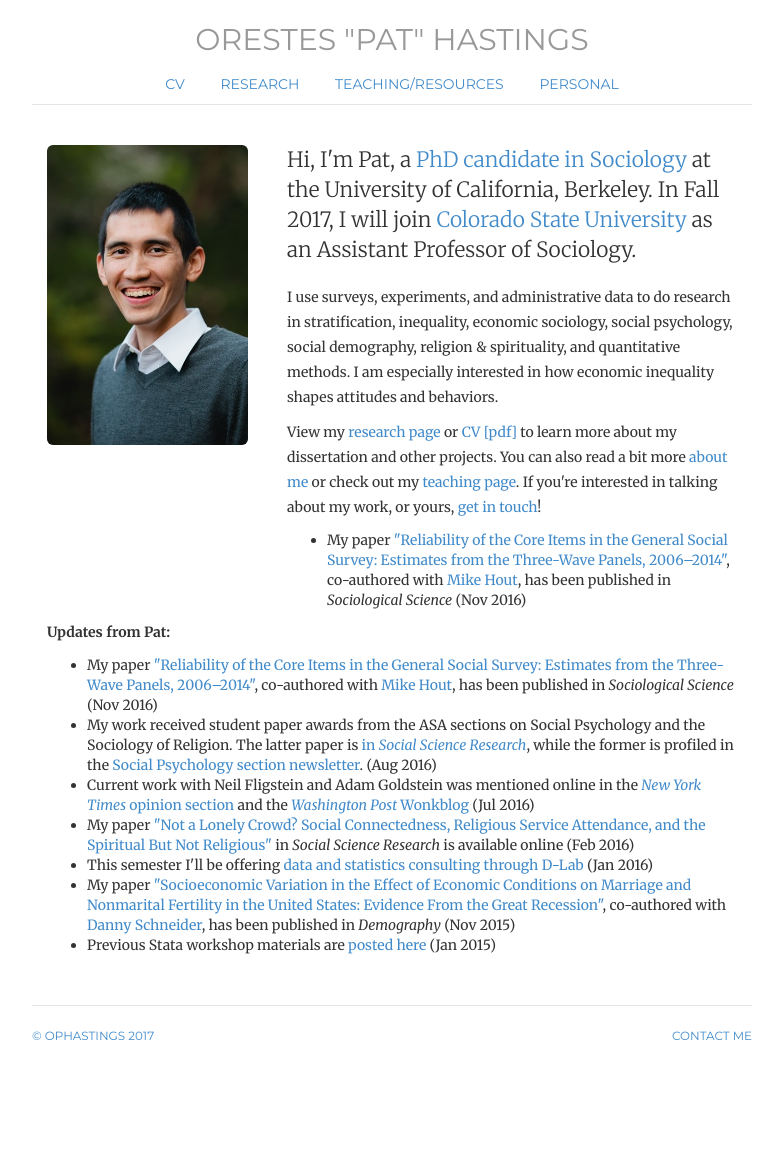
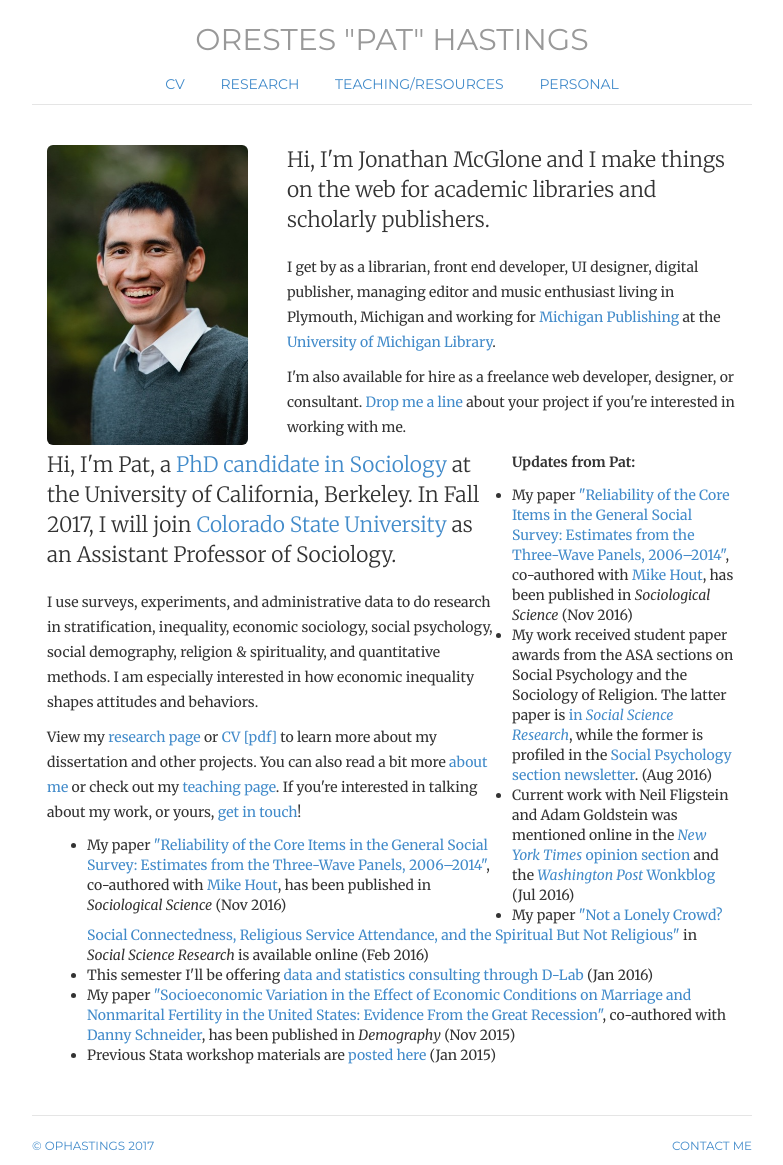
Before and after one commit to ophastings/ophastings.github.io, a Jekyll site: the page built from index.html, in a window 1280 px wide. Shown: the whole page, without its empty margins (248-1031 px from the left). Built offline with Jekyll 4.4.1, drawn with Linux system fonts in a browser that asks for light colours; comment, search, counter and statistics services are not loaded; before the commit the page ends 1055 px from its top, so only the background shows below that.

Commit message:
Update index.html

```diff
--- a/index.html
+++ b/index.html
@@ -13,10 +13,22 @@
 	<div class="col-sm-4">
 	<img class="img-rounded", height=300 alt="Pat Hastings" src="img/pat_hastings.jpeg">
 	</div>
+
+
+	<div itemscope itemtype="http://data-vocabulary.org/Person" class="col-sm-8">
+	<p class="lead">Hi, I'm <span itemprop="name">Jonathan McGlone</span> and I make things on the web for academic libraries and scholarly publishers.</p>
+	<p>I get by as a <span itemprop="title">librarian</span>, <span itemprop="title">front end developer</span>, <span itemprop="title">UI designer</span>, <span itemprop="title">digital publisher</span>, <span itemprop="title">managing editor</span> and music enthusiast living in <span itemprop="address" itemscope
+    itemtype="http://data-vocabulary.org/Address"> <span itemprop="locality">Plymouth</span>, <span itemprop="region">Michigan</span></span> and working for <a href="http://www.publishing.umich.edu">Michigan Publishing</a> at <span itemprop="affiliation">the <a href="http://www.lib.umich.edu">University of Michigan Library</a></span>.</p>
+
+	<p>I'm also available for hire as a <span itemprop="title">freelance web developer, designer, or consultant</span>. <a href="contact">Drop me a line</a> about your project if you're interested in working with me.</p>
+	</div>
+
+
 	<div itemscope itemtype="http://data-vocabulary.org/Person" class="col-sm-8">
 	<p class="lead"> Hi, I'm Pat, a <a href="http://sociology.berkeley.edu/graduate-student/orestes-pat-hastings">PhD
 		candidate in Sociology</a> at the University of California, Berkeley.
-		In Fall 2017, I will join <a href="http://sociology.colostate.edu/">Colorado State University</a> as an Assistant Professor of Sociology.</p>
+		In Fall 2017, I will join <a href="http://sociology.colostate.edu/">Colorado State University</a> as an Assistant Professor of Sociology.
+	</p>
 
 	<p>
 	I use surveys, experiments, and administrative data to do research in
```
